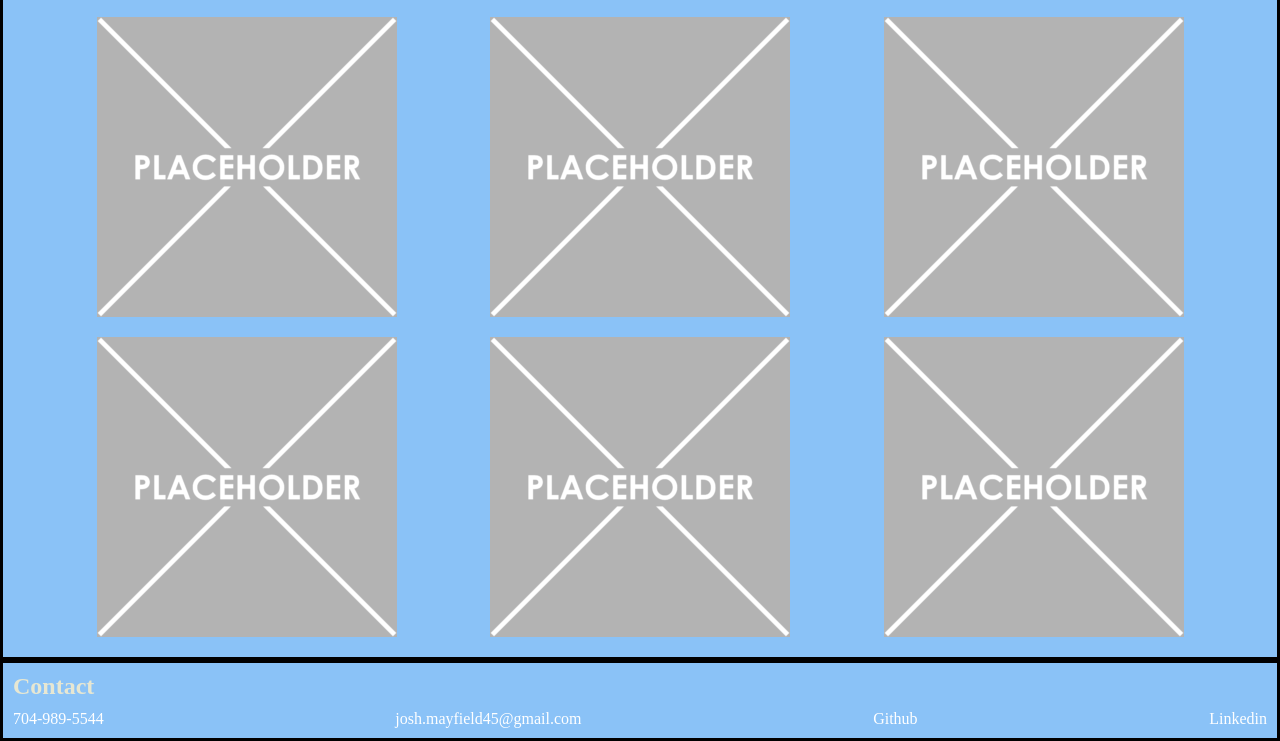
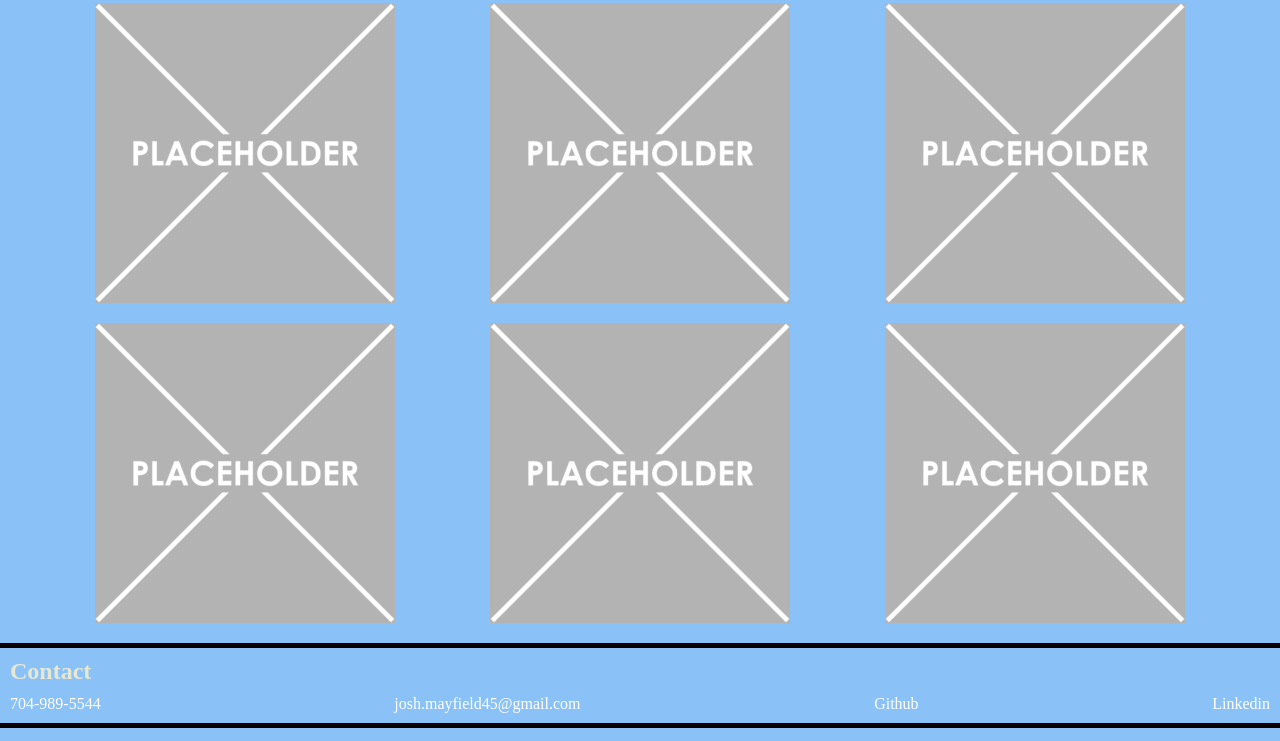
Before and after one commit to jmayfield777/Josh-Mayfield-Portfolio, a plain HTML site: page index.html in a window 1280 px wide. Shown: the part 1583-2324 px from the top of the page. Drawn offline with Linux system fonts and the light colour scheme.

Commit message:
added bottom borders to portfolio sections

```diff
--- a/style.css
+++ b/style.css
@@ -51,18 +51,11 @@ article img {
 
 .heading {
   color: rgb(231, 231, 210);
+  margin: 10px;
 }
 
 #about-me {
-  border: solid black;
-}
-
-#work {
-  border: solid black;
-}
-
-#contact {
-  border: solid black;
+  border-bottom: 5px solid black;
 }
 
 #about-me p {
@@ -74,8 +67,8 @@ article img {
   color: #ffffff;
 }
 
-.heading {
-  margin: 10px;
+#work {
+  border-bottom: 5px solid black;
 }
 
 #stock-images {
@@ -89,6 +82,10 @@ article img {
   margin: 10px;
 }
 
+#contact {
+  border-bottom: 5px solid black;
+}
+
 #contact ul {
   display: flex;
   justify-content: space-between;
```
